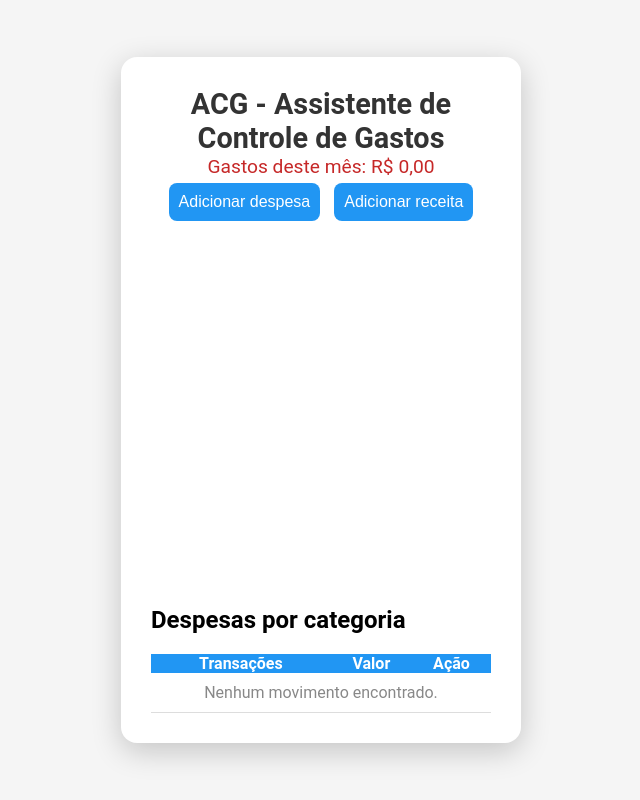
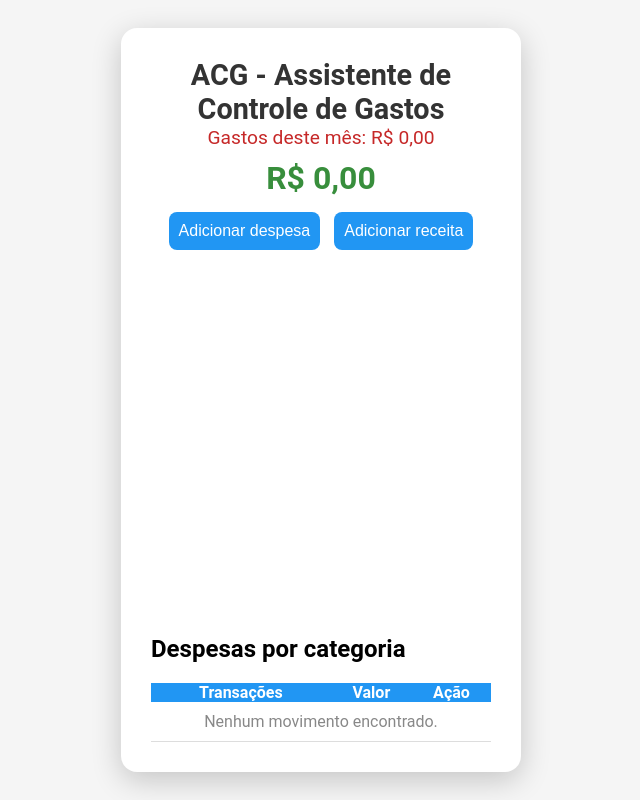
Before and after one commit to Gustavo13524/ACG---Assistente-de-Controle-de-Gastos, a plain HTML site: page index.html in a window 1280 px wide. Shown: the whole page, without its empty margins (319-959 px from the left). Drawn offline with nearby package versions, Linux system fonts and the light colour scheme.

Commit message:
Update index.html

```diff
--- a/index.html
+++ b/index.html
@@ -12,6 +12,7 @@
     <header>
       <h1>ACG - Assistente de Controle de Gastos</h1>
       <div class="gastos-mes">Gastos deste mês: R$ 0,00</div>
+      <div class="saldo">R$ 0,00</div>
       <button id="adicionarDespesa">Adicionar despesa</button>
       <button id="adicionarReceita">Adicionar receita</button>
     </header>
```
